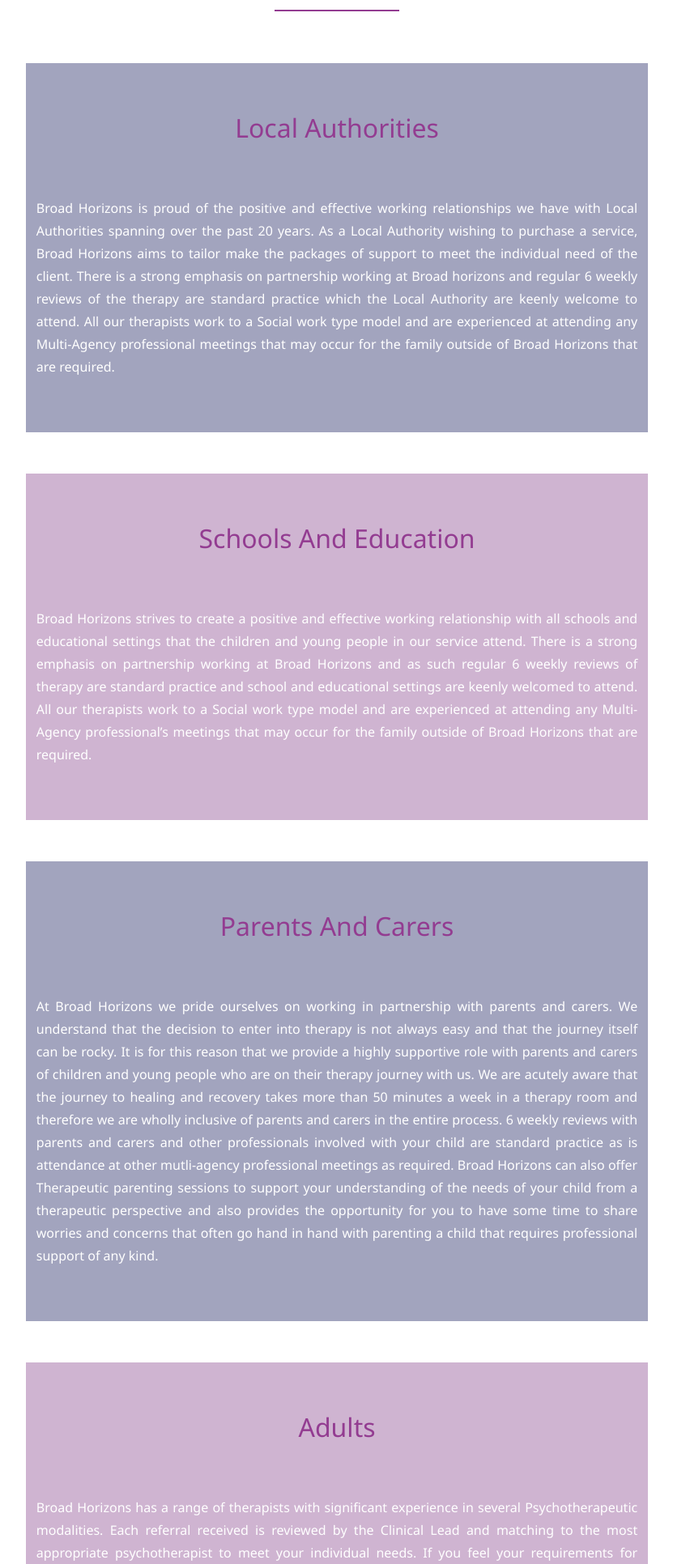
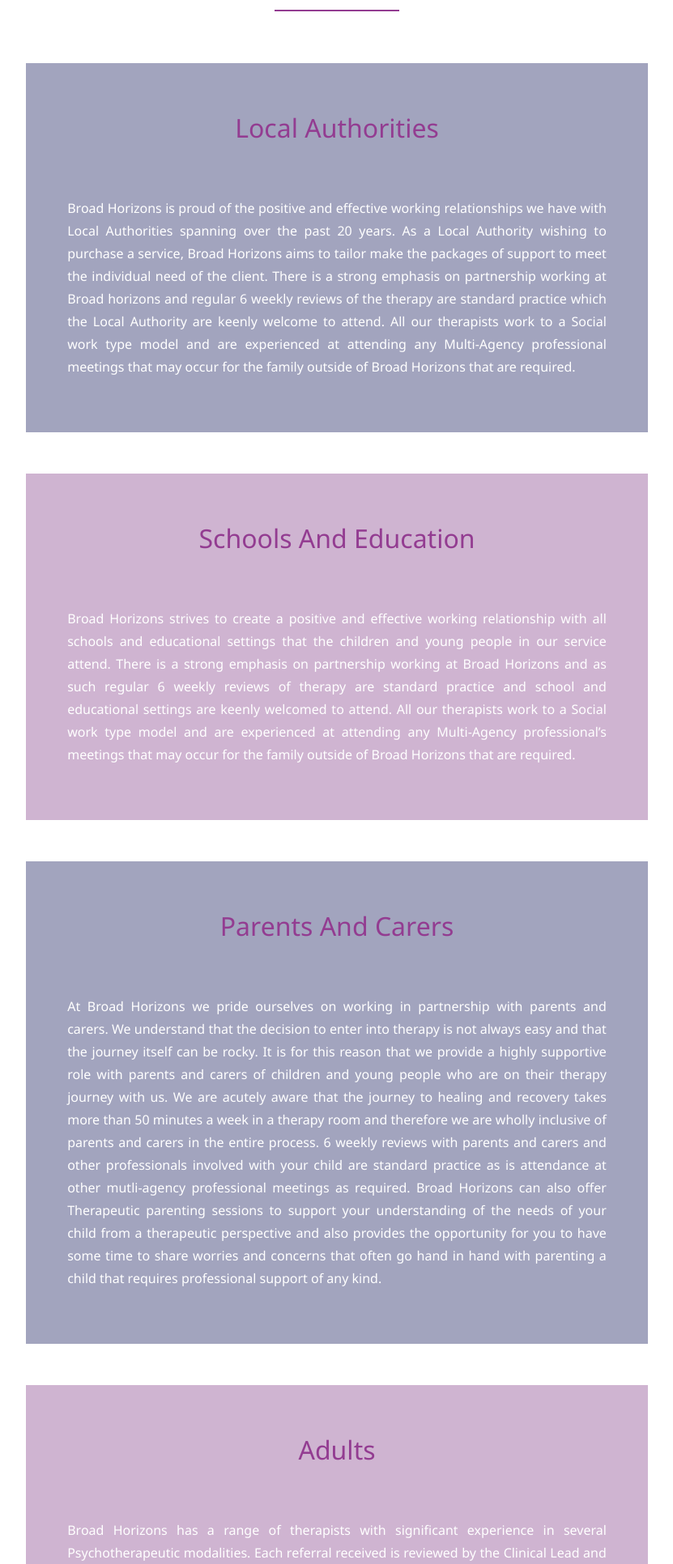
Before and after one commit to 40yostudent/tanyalecchi.com, a PHP site: page /services.php in a window 1280 px wide. Shown: the part 877-2809 px from the top of the page at 81% size, without its empty margins (224-1055 px from the left). Run offline with PHP 8.4, Linux system fonts and the light colour scheme.

Commit message:
padding in boxes

```diff
--- a/styles.css
+++ b/styles.css
@@ -396,6 +396,8 @@ nav > a {
 @media only screen and (min-width: 768px) {
     #services-boxes > div {
         margin: 4em 20%;
+        padding: 4em 4em;
+        padding-top: 2em;
         width: 60%;
     }
 }
```
